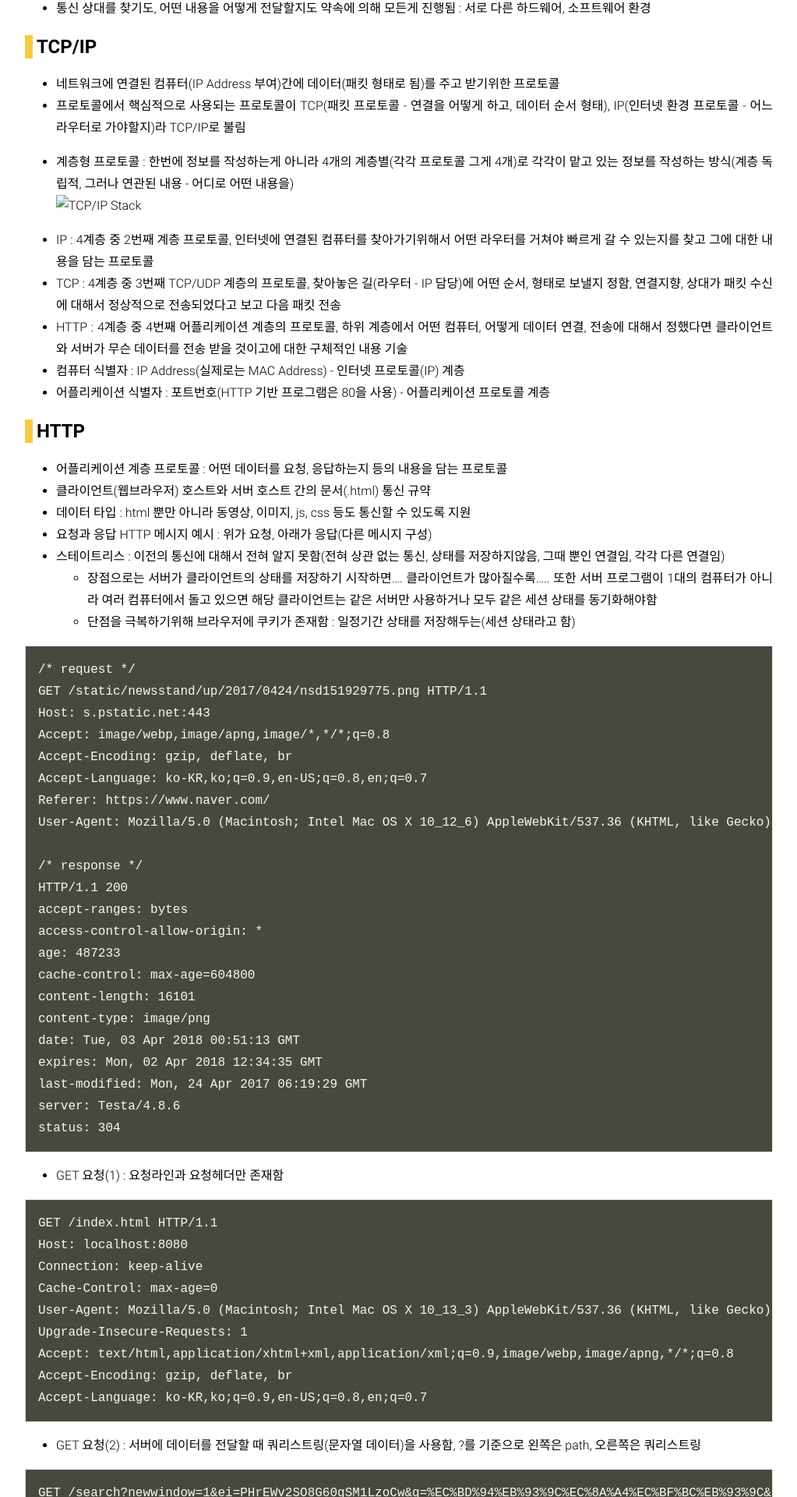
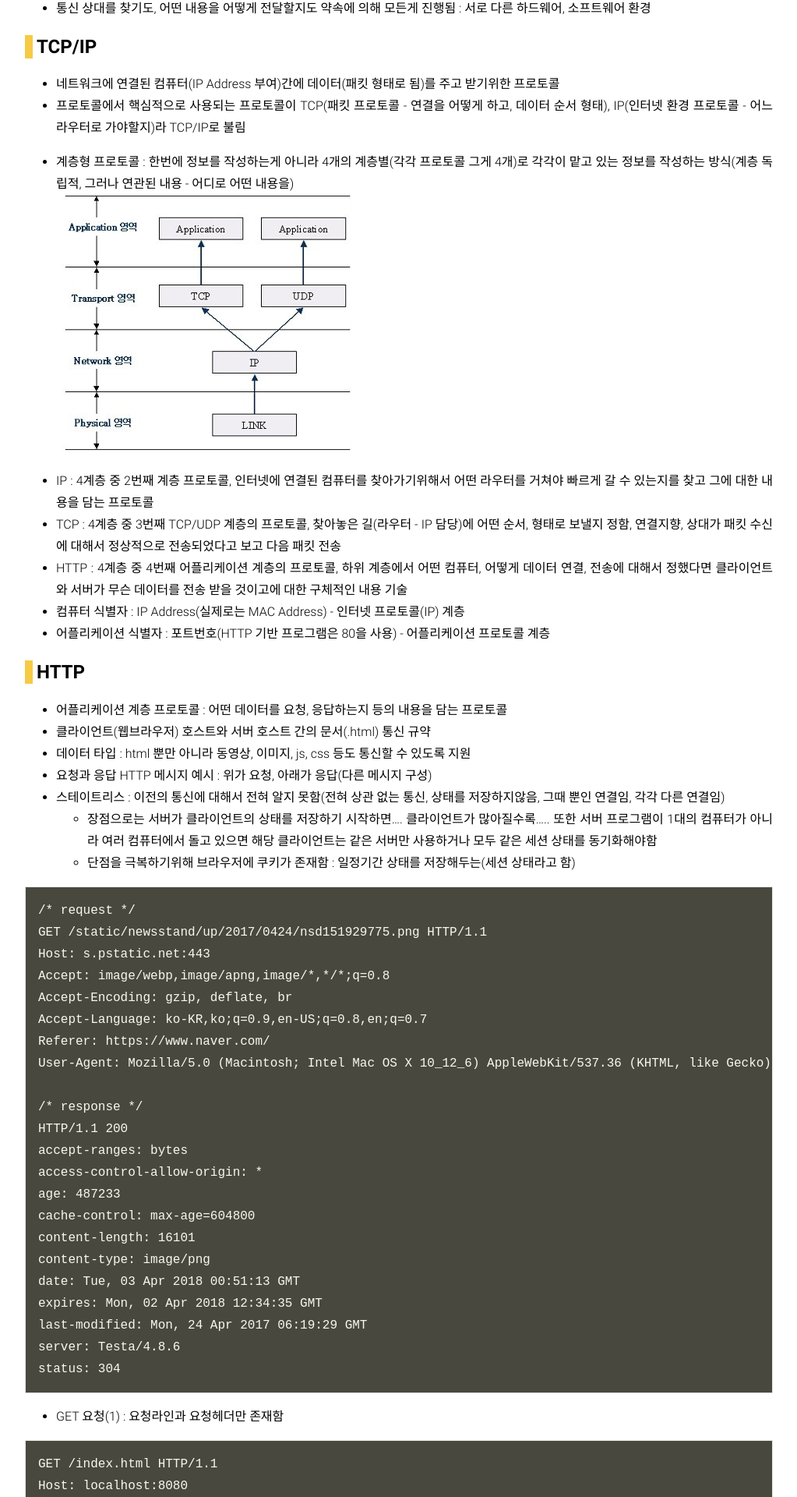
Before and after one commit to imjinbro/imjinbro.github.io, a Jekyll site: the page built from _posts/2018-04-04-basic-network.md, in a window 1280 px wide. Shown: the part 421-2341 px from the top of the page at 78% size, without its empty margins (128-1151 px from the left). Built offline with Jekyll 4.4.1, drawn with Linux system fonts in a browser that asks for light colours; nearby versions of some CDN libraries; some web fonts are replaced; our own code applies the rules of GitHub Pages for plain Markdown files.

Commit message:
post modify

```diff
--- a/_posts/2018-04-04-basic-network.md
+++ b/_posts/2018-04-04-basic-network.md
@@ -17,7 +17,7 @@ tags: [network, web]
 * 네트워크에 연결된 컴퓨터(IP Address 부여)간에 데이터(패킷 형태로 됨)를 주고 받기위한 프로토콜
 * 프로토콜에서 핵심적으로 사용되는 프로토콜이 TCP(패킷 프로토콜 - 연결을 어떻게 하고, 데이터 순서 형태), IP(인터넷 환경 프로토콜 - 어느 라우터로 가야할지)라 TCP/IP로 불림
 * 계층형 프로토콜 : 한번에 정보를 작성하는게 아니라 4개의 계층별(각각 프로토콜 그게 4개)로 각각이 맡고 있는 정보를 작성하는 방식(계층 독립적, 그러나 연관된 내용 - 어디로 어떤 내용을)
-![TCP/IP Stack](./files/tcp-ip-stack.jpg)
+![TCP/IP Stack](/files/tcp-ip-stack.jpg)
 
 * IP : 4계층 중 2번째 계층 프로토콜, 인터넷에 연결된 컴퓨터를 찾아가기위해서 어떤 라우터를 거쳐야 빠르게 갈 수 있는지를 찾고 그에 대한 내용을 담는 프로토콜
 * TCP : 4계층 중 3번째 TCP/UDP 계층의 프로토콜, 찾아놓은 길(라우터 - IP 담당)에 어떤 순서, 형태로 보낼지 정함, 연결지향, 상대가 패킷 수신에 대해서 정상적으로 전송되었다고 보고 다음 패킷 전송
```
